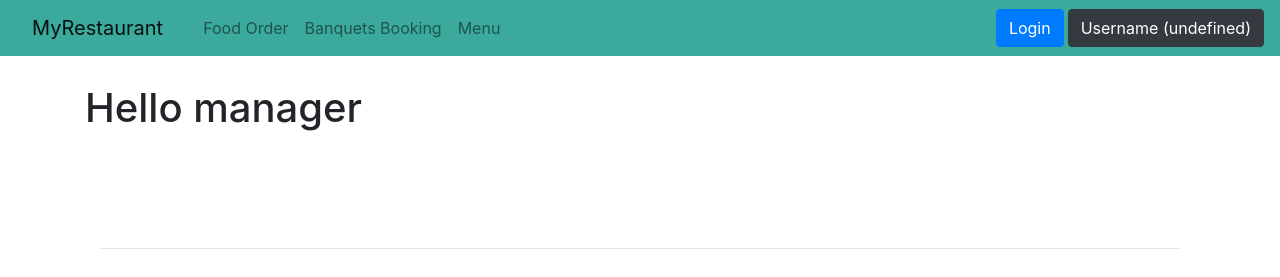
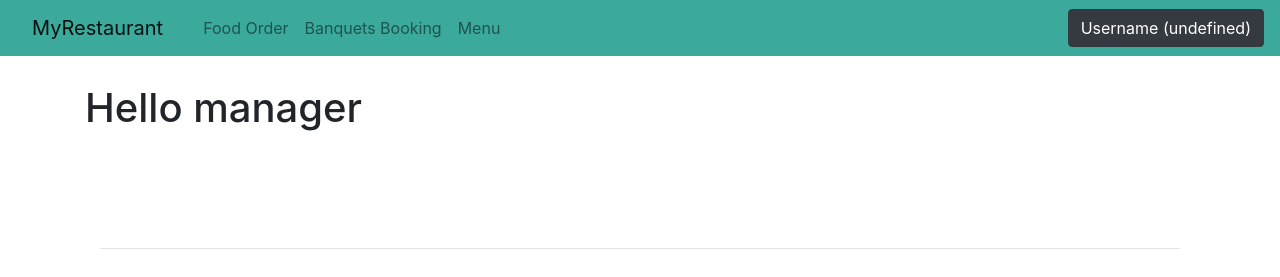
Before and after one commit to longvo-cv/Restaurant_manage, a website: page client/profilePage.html in a window 1280 px wide. Shown: the top 277 px of the page. Drawn offline with nearby package versions, Linux system fonts and the light colour scheme; files that its build step writes are made by us from their sources; no server answers.

Commit message:
final update

```diff
--- a/client/profilePage.html
+++ b/client/profilePage.html
@@ -35,7 +35,6 @@
         </div>
       </div>
       <form class="form-inline">
-                <a href="login.html" class="btn btn-primary my-2 my-sm-0 mr-1">Login</a>
         <a href='profilePage.html' class="btn btn-dark my-2 my-sm-0">Username (<span id="navbarUsername">username
             placeholder</span>)</a>
       </form>
```
